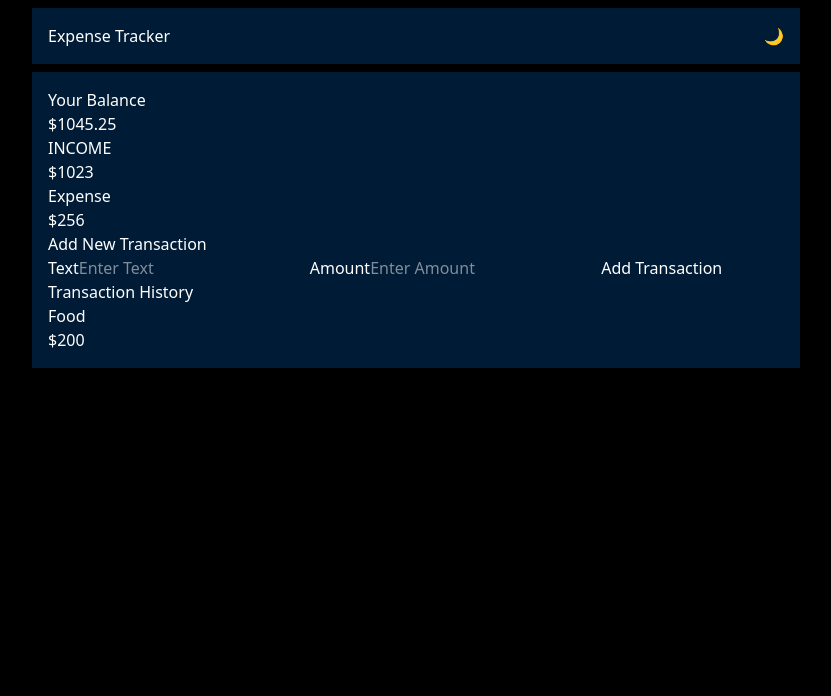
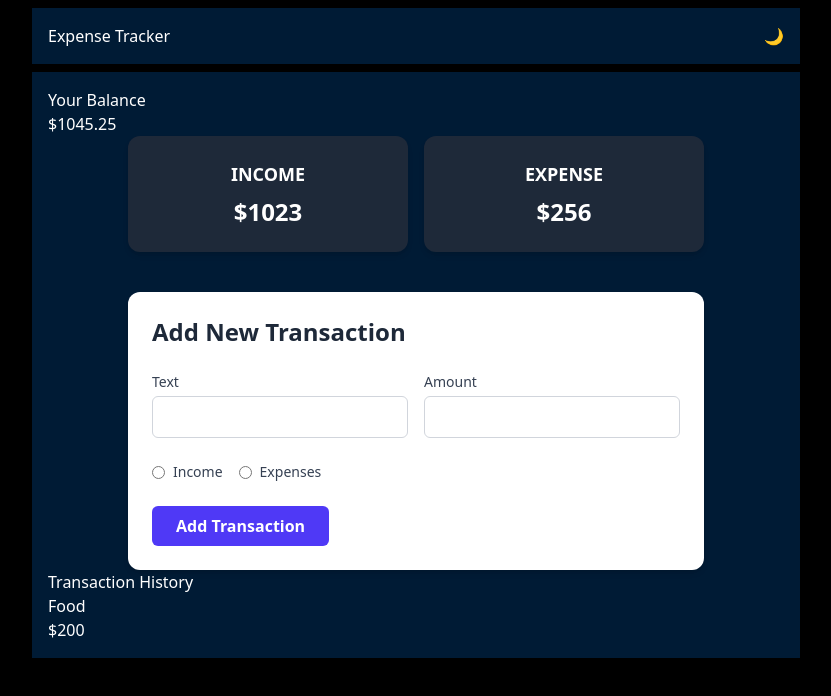
Before and after one commit to Soumita-Nag/ExpenseTracker, a Vue app: page / in a window 1280 px wide. Shown: the top 696 px of the page, without its empty margins (224-1055 px from the left). Built offline with nearby package versions, Linux system fonts and the light colour scheme.

Commit message:
styling improved of income expenses and add transaction section

```diff
--- a/src/components/AddTransaction.vue
+++ b/src/components/AddTransaction.vue
@@ -1,33 +1,81 @@
 <template>
-    <div>
-        <div>
-            <h3>Add New Transaction</h3>
+  <div class="max-w-xl mx-auto mt-10 p-6 bg-white dark:bg-gray-800 shadow-md rounded-xl transition-all duration-300">
+    <div class="mb-6">
+      <h3 class="text-2xl font-semibold text-gray-800 dark:text-white">Add New Transaction</h3>
+    </div>
 
+    <form @submit.prevent class="space-y-6">
+      <div class="grid grid-cols-1 sm:grid-cols-2 gap-4">
+        <!-- Text Input -->
+        <div class="flex flex-col">
+          <label for="text" class="mb-1 text-sm font-medium text-gray-700 dark:text-gray-300">Text</label>
+          <input
+            type="text"
+            name="text"
+            id="text"
+            placeholder="Enter Text"
+            class="px-4 py-2 rounded-md border border-gray-300 dark:border-gray-600 dark:bg-gray-700 dark:text-white focus:outline-none focus:ring-2 focus:ring-indigo-500"
+          />
         </div>
-        <div>
-            <form action="">
-                <label for="text">Text</label>
-                <input type="text" name="text" placeholder="Enter Text">
-                <label for="amt">Amount</label>
-                <input type="number" name="amt" id="" placeholder="Enter Amount">
-                <button type="button">Add Transaction</button>
-            </form>
 
+        <!-- Amount Input -->
+        <div class="flex flex-col">
+          <label for="amt" class="mb-1 text-sm font-medium text-gray-700 dark:text-gray-300">Amount</label>
+          <input
+            type="number"
+            name="amt"
+            id="amt"
+            placeholder="Enter Amount"
+            class="px-4 py-2 rounded-md border border-gray-300 dark:border-gray-600 dark:bg-gray-700 dark:text-white focus:outline-none focus:ring-2 focus:ring-indigo-500"
+          />
         </div>
-    </div>
+      </div>
+
+      <!-- Radio Buttons -->
+      <div class="flex items-center gap-4">
+        <div class="flex items-center">
+          <input
+            type="radio"
+            id="income"
+            value="Income"
+            v-model="picked"
+            class="text-indigo-600 focus:ring-indigo-500"
+          />
+          <label for="income" class="ml-2 text-sm text-gray-700 dark:text-gray-300">Income</label>
+        </div>
+
+        <div class="flex items-center">
+          <input
+            type="radio"
+            id="expenses"
+            value="Expenses"
+            v-model="picked"
+            class="text-indigo-600 focus:ring-indigo-500"
+          />
+          <label for="expenses" class="ml-2 text-sm text-gray-700 dark:text-gray-300">Expenses</label>
+        </div>
+      </div>
+
+      <!-- Submit Button -->
+      <button
+        type="button"
+        class="w-full sm:w-auto px-6 py-2 bg-indigo-600 text-white font-semibold rounded-md hover:bg-indigo-700 transition"
+      >
+        Add Transaction
+      </button>
+    </form>
+  </div>
 </template>
+
 <script>
-    export default{
-        data(){
-            return{
+export default {
+  data() {
+    return {
+      picked: null,
+    };
+  },
+};
+</script>
 
-            }
-        },
-        methods:{
-
-        },
-    }
-</script>
 <style scoped>
-
 </style>
--- a/src/components/IncomeExpenses.vue
+++ b/src/components/IncomeExpenses.vue
@@ -1,27 +1,28 @@
 <template>
-    <div>
-        <div>
-            <h3>INCOME</h3>
-            <h3>$1023</h3>
-        </div>
-        <div>
-            <h3>Expense</h3>
-            <h3>$256</h3>
-        </div>
+  <div class="flex justify-center w-full px-4">
+    <div class="w-full max-w-xl flex gap-4">
+      <!-- Income Box -->
+      <div class="flex flex-col justify-center items-center w-1/2 p-6 rounded-xl bg-gray-800 text-white shadow-md">
+        <h3 class="text-lg font-semibold uppercase">Income</h3>
+        <h3 class="text-2xl font-bold mt-2">$1023</h3>
+      </div>
+
+      <!-- Expense Box -->
+      <div class="flex flex-col justify-center items-center w-1/2 p-6 rounded-xl bg-gray-800 text-white shadow-md">
+        <h3 class="text-lg font-semibold uppercase">Expense</h3>
+        <h3 class="text-2xl font-bold mt-2">$256</h3>
+      </div>
     </div>
+  </div>
 </template>
+
 <script>
-    export default{
-        data(){
-            return{
+export default {
+  data() {
+    return {};
+  },
+};
+</script>
 
-            }
-        },
-        methods:{
-
-        },
-    }
-</script>
 <style scoped>
-
 </style>
```
